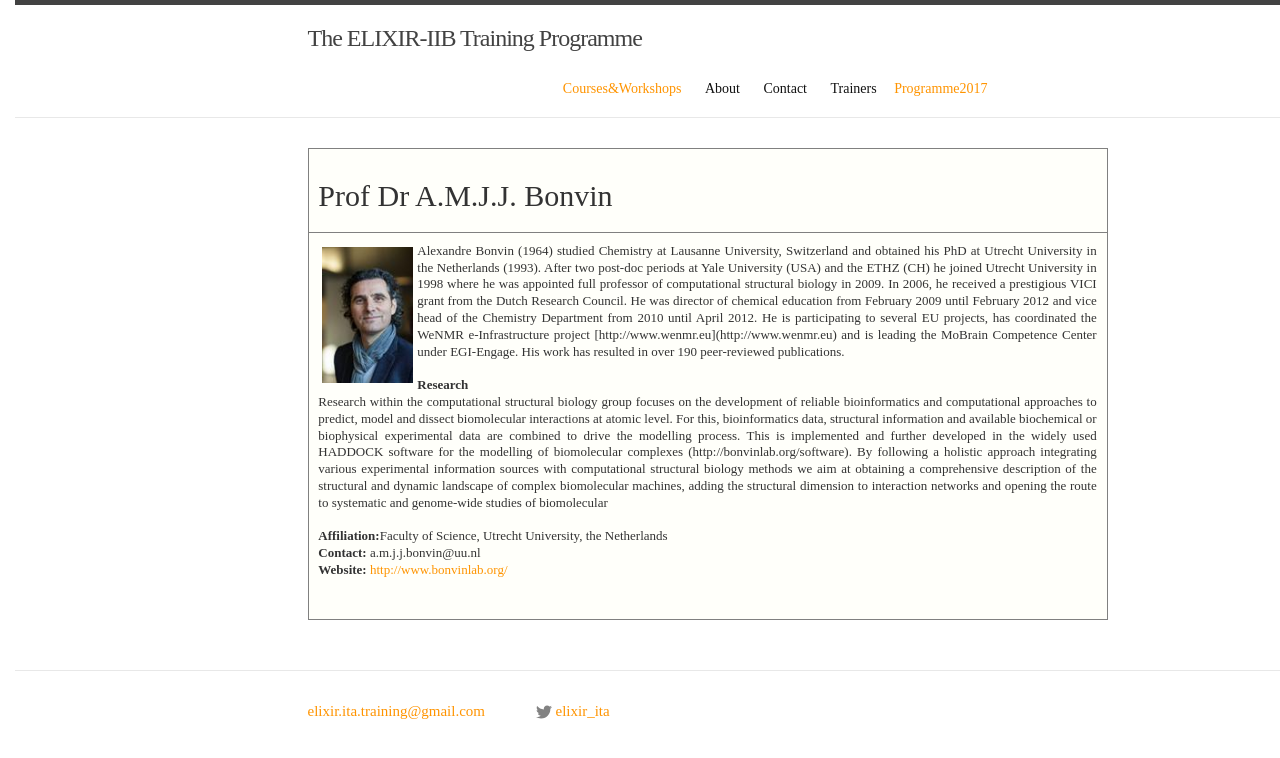
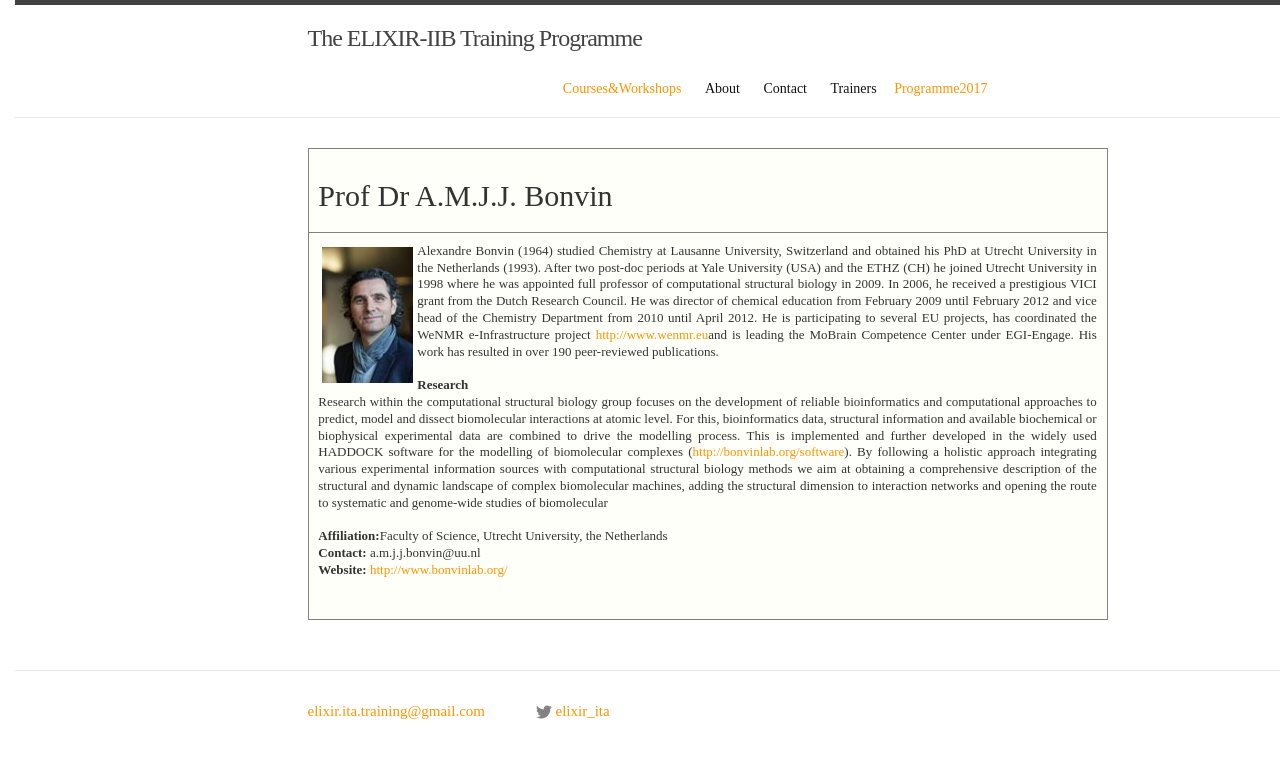
Before and after one commit to ELIXIR-IIB-training/website, a Jekyll site: the page built from instructors/alexandre_bonvin.html, in a window 1280 px wide. Shown: the top 758 px of the page. Built offline with Jekyll 4.4.1, drawn with Linux system fonts in a browser that asks for light colours; nearby versions of some CDN libraries; some web fonts are replaced; part of the change alters nothing that is shown.

Commit message:
Correct links

```diff
--- a/instructors/alexandre_bonvin.html
+++ b/instructors/alexandre_bonvin.html
@@ -37,11 +37,11 @@ layout: default
 			<img border="0" style="margin:4px" src="../img/alexandre_bonvin_2017.jpg" width="91" align="left">
 			<font size="2">
 			    <p align="justify">
-Alexandre Bonvin (1964) studied Chemistry at Lausanne University, Switzerland and obtained his PhD at Utrecht University in the Netherlands (1993). After two post-doc periods at Yale University (USA) and the ETHZ (CH) he joined Utrecht University in 1998 where he was appointed full professor of computational structural biology in 2009. In 2006, he received a prestigious VICI grant from the Dutch Research Council. He was director of chemical education from February 2009 until February 2012 and vice head of the Chemistry Department from 2010 until April 2012. He is participating to several EU projects, has coordinated the WeNMR e-Infrastructure project [http://www.wenmr.eu](http://www.wenmr.eu) and is leading the MoBrain Competence Center under EGI-Engage. His work has resulted in over 190 peer-reviewed publications.
+Alexandre Bonvin (1964) studied Chemistry at Lausanne University, Switzerland and obtained his PhD at Utrecht University in the Netherlands (1993). After two post-doc periods at Yale University (USA) and the ETHZ (CH) he joined Utrecht University in 1998 where he was appointed full professor of computational structural biology in 2009. In 2006, he received a prestigious VICI grant from the Dutch Research Council. He was director of chemical education from February 2009 until February 2012 and vice head of the Chemistry Department from 2010 until April 2012. He is participating to several EU projects, has coordinated the WeNMR e-Infrastructure project <a href:"http://www.wenmr.eu">http://www.wenmr.eu</a>and is leading the MoBrain Competence Center under EGI-Engage. His work has resulted in over 190 peer-reviewed publications.
 <br><br>
 <b>Research</b>
 <br>
-Research within the computational structural biology group focuses on the development of reliable bioinformatics and computational approaches to predict, model and dissect biomolecular interactions at atomic level. For this, bioinformatics data, structural information and available biochemical or biophysical experimental data are combined to drive the modelling process. This is implemented and further developed in the widely used HADDOCK software for the modelling of biomolecular complexes (http://bonvinlab.org/software).
+Research within the computational structural biology group focuses on the development of reliable bioinformatics and computational approaches to predict, model and dissect biomolecular interactions at atomic level. For this, bioinformatics data, structural information and available biochemical or biophysical experimental data are combined to drive the modelling process. This is implemented and further developed in the widely used HADDOCK software for the modelling of biomolecular complexes (<a href:"http://bonvinlab.org/software">http://bonvinlab.org/software</a>).
 By following a holistic approach integrating various experimental information sources with computational structural biology methods we aim at obtaining a comprehensive description of the structural and dynamic landscape of complex biomolecular machines, adding the structural dimension to interaction networks and opening the route to systematic and genome-wide studies of biomolecular
 <br><br>
 <b>Affiliation:</b>Faculty of Science, Utrecht University, the Netherlands<br>
```
